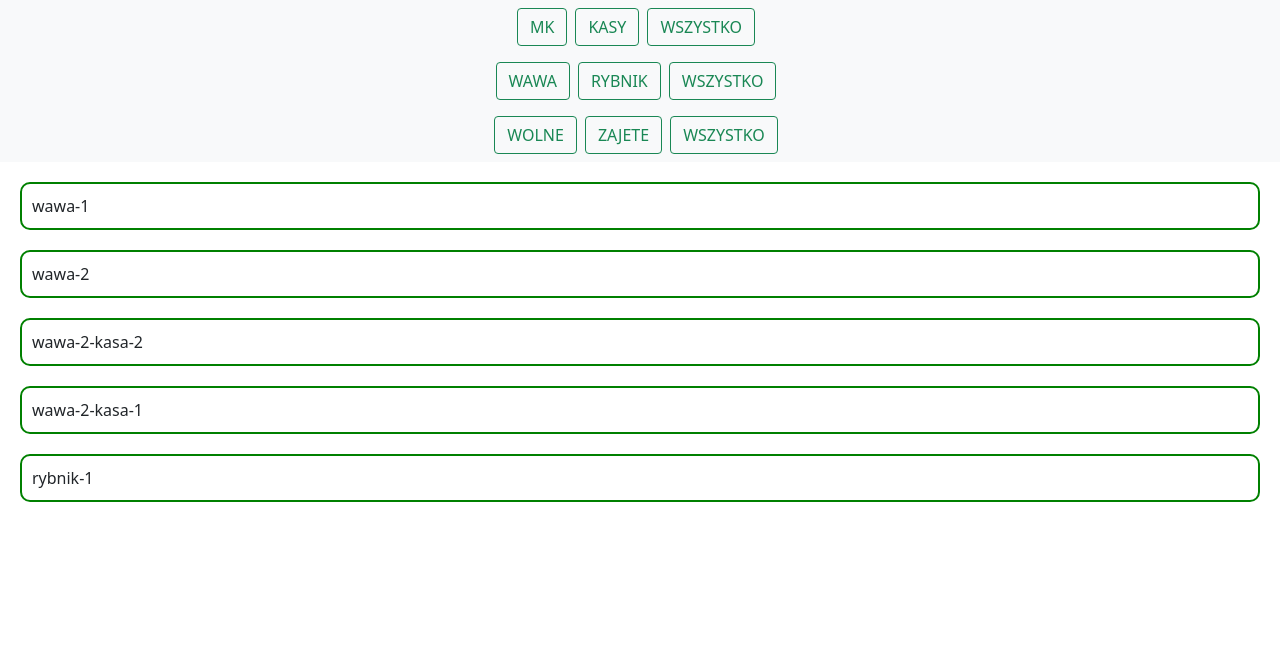
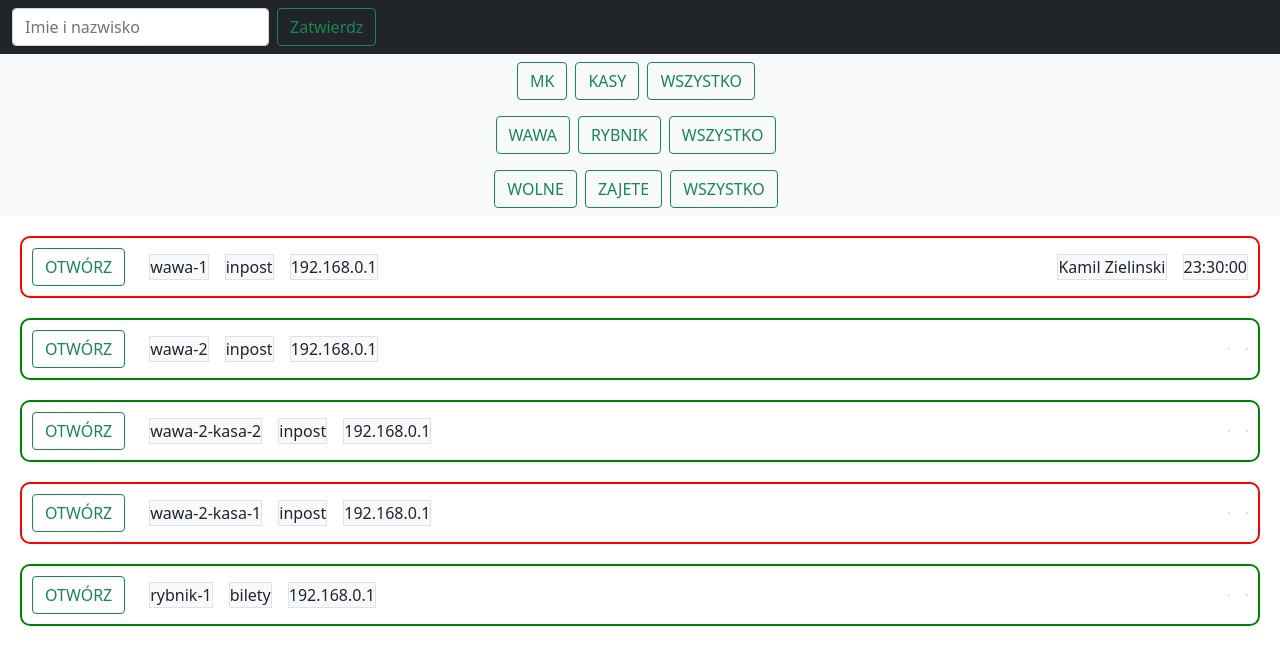
Before and after one commit to GGuinea/PhysicalEnvManagment, a React (Create React App) app: page / in a window 1280 px wide. Shown: the top 664 px of the page. Built offline with nearby package versions, Linux system fonts and the light colour scheme.

Commit message:
Authority

```diff
--- a/package.json
+++ b/package.json
@@ -16,6 +16,7 @@
     "bootstrap": "^5.1.3",
     "react": "^17.0.2",
     "react-bootstrap": "^2.2.3",
+    "react-copy-to-clipboard": "^5.0.4",
     "react-dom": "^17.0.2",
     "react-icons": "^4.3.1",
     "react-modal": "^3.14.4",
--- a/src/components/TodoSearch.js
+++ b/src/components/TodoSearch.js
@@ -6,34 +6,115 @@ function TodoSearch() {
   const [constat, setConstatnt] = useState([]);
   const [serach, setSearch] = useState([]);
   const receivedTodos = [];
-  receivedTodos.push({ id: 0, type: 0, location: 0, text: "wawa-1" });
-  receivedTodos.push({ id: 1, type: 0, location: 0, text: "wawa-2" });
-  receivedTodos.push({ id: 2, type: 1, location: 0, text: "wawa-2-kasa-2" });
-  receivedTodos.push({ id: 3, type: 1, location: 0, text: "wawa-2-kasa-1" });
-  receivedTodos.push({ id: 4, type: 0, location: 1, text: "rybnik-1" });
+  const [isAuthorized, setIsAuthorized] = useState(false);
+  const [authority, setAuthority] = useState("");
+  receivedTodos.push({
+    id: 0,
+    type: 0,
+    location: 0,
+    text: "wawa-1",
+    destination: "inpost",
+    ip: "192.168.0.1",
+    isReservred: true,
+    reservedTo: "Kamil Zielinski",
+    reservedTill: "23:30:00",
+  });
+  receivedTodos.push({
+    id: 1,
+    type: 0,
+    location: 0,
+    text: "wawa-2",
+    destination: "inpost",
+    ip: "192.168.0.1",
+  });
+  receivedTodos.push({
+    id: 2,
+    type: 1,
+    location: 0,
+    text: "wawa-2-kasa-2",
+    destination: "inpost",
+    ip: "192.168.0.1",
+  });
+  receivedTodos.push({
+    id: 3,
+    type: 1,
+    location: 0,
+    text: "wawa-2-kasa-1",
+    destination: "inpost",
+    ip: "192.168.0.1",
+    isReservred: true,
+  });
+  receivedTodos.push({
+    id: 4,
+    type: 0,
+    location: 1,
+    text: "rybnik-1",
+    destination: "bilety",
+    ip: "192.168.0.1",
+    isReservred: false,
+  });
   const filtr = { filtrType: 0 };
 
   useEffect(() => {
-    setConstatnt(receivedTodos)
-    setSearch(receivedTodos)
+    setConstatnt(receivedTodos);
+    setSearch(receivedTodos);
     console.log("Default set");
   }, []);
 
   const handleFilter = () => {
-    setSearch("Constat:" + constat)
+    setSearch("Constat:" + constat);
     console.log("handle");
     console.log(filtr);
-    if(filtr.filtrType === 2) {
-        setSearch(constat);
-        return
+    if (filtr.filtrType === 2) {
+      setSearch(constat);
+      return;
     }
     const updated = constat.filter((item) => item.type === filtr.filtrType);
     console.log(updated);
     setSearch(updated);
   };
 
+  const handleAuthorityClaim = () => {
+    setIsAuthorized(true);
+  };
+
+  useEffect(() => {
+    console.log(authority);
+
+    localStorage.setItem("authority", authority);
+  }, [authority]);
+  const handleChange = async (e) => {
+    setAuthority(e.target.value);
+  };
+
   return (
     <div>
+      <nav className="navbar navbar-light bg-dark">
+        <div className="container-fluid">
+          <form className="d-flex">
+            <input
+              className="form-control me-2"
+              placeholder={isAuthorized ? { authority } : "Imie i nazwisko"}
+              aria-label="Search"
+              disabled={isAuthorized}
+              value={authority}
+              onChange={handleChange}
+            />
+            <button
+              className={
+                isAuthorized
+                  ? "btn btn-outline-success disabled"
+                  : "btn btn-outline-success"
+              }
+              type="button"
+              onClick={() => handleAuthorityClaim()}
+            >
+              Zatwierdz
+            </button>
+          </form>
+        </div>
+      </nav>
+
       <ButtonPanel handleFilter={handleFilter} filtr={filtr}></ButtonPanel>
       <TodoSearchDisplay todos={serach}></TodoSearchDisplay>
     </div>
--- a/src/components/TodoSearchDisplay.js
+++ b/src/components/TodoSearchDisplay.js
@@ -13,11 +13,24 @@ function TodoSearchDisplay({ todos }) {
   const [isOpen, setIsOpen] = useState(false);
   const list = todos.map((todo, index) => (
     <div key={index}>
-        <div key={todo.id} className="simpleBorder" onClick={() => handleClickOpen(todo)}>
-            <div>
-                {todo.text}
-            </div>
+      <div key={todo.id} className={todo.isReservred === true ? "simpleBorderReserved" : "simpleBorder"}>
+        <div>
+          <div class="hstack gap-3">
+            <button
+              class="btn btn-outline-success me-2"
+              type="button"
+              onClick={() => handleClickOpen(todo)}
+            >
+              OTWÓRZ
+            </button>
+            <div class="bg-light border">{todo.text}</div>
+            <div class="bg-light border">{todo.destination}</div>
+            <div class="bg-light border">{todo.ip}</div>
+            <div class="bg-light border ms-auto">{todo.reservedTo}</div>
+            <div class="bg-light border ">{todo.reservedTill}</div>
+          </div>
         </div>
+      </div>
     </div>
   ));
 
--- a/src/components/styles.css
+++ b/src/components/styles.css
@@ -122,3 +122,10 @@
     border-radius: 10px;
     padding: 10px;
 }
+
+.simpleBorderReserved {
+    border: 2px solid red;
+    margin: 20px;
+    border-radius: 10px;
+    padding: 10px;
+}
```
Also changed, not shown: src/components/ButtonPanel.js (+27 -9 lines), 1 other file (tests, documents, lock files or other folders).
